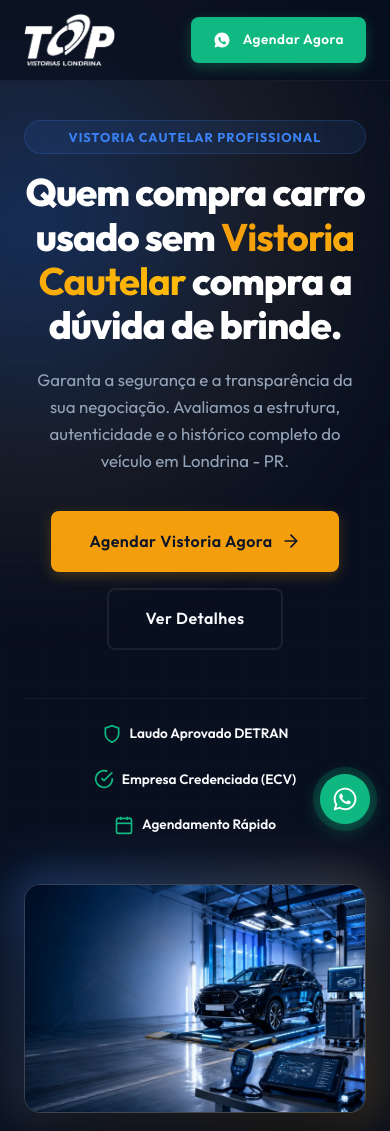
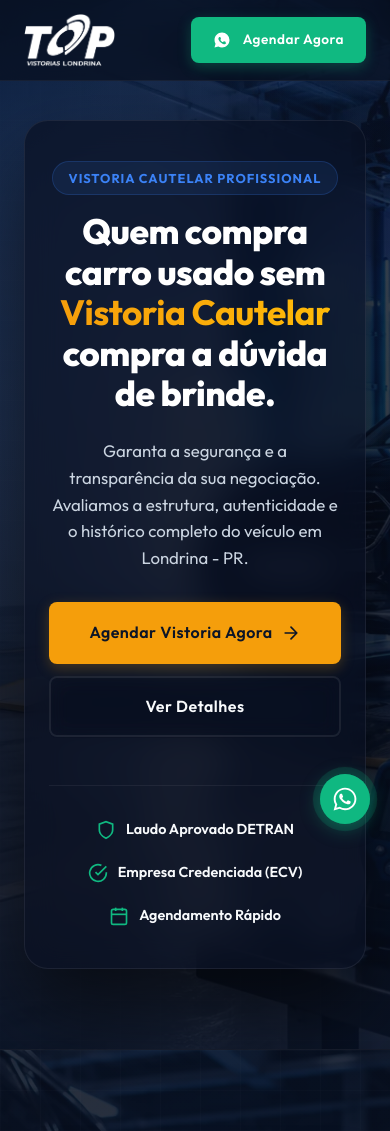
Before and after one commit to NetCidade-suporte/topvistoria, an Astro site: page / in a window 390 px wide. Shown: the top 1131 px of the page. Built offline with nearby package versions, Linux system fonts and the light colour scheme; Astro itself is replaced by a stand-in of ours.

Commit message:
feat: redesenha o Hero para layout full background com texto sobreposto, remove a Galeria de mosaico e aplica as fotos reais do cliente como fundo parallax nas seções

```diff
--- a/src/components/Beneficios.astro
+++ b/src/components/Beneficios.astro
@@ -121,10 +121,15 @@ const whatsappLink = `https://wa.me/${empresa_whatsapp}?text=Ol%C3%A1%21+Gostari
 
   /* Bloco de CTA inferior */
   .beneficios-cta {
-    max-width: 800px;
+    max-width: 900px;
     margin: 0 auto;
-    padding: 48px;
-    background: radial-gradient(circle at 100% 100%, rgba(59, 130, 246, 0.05) 0%, transparent 50%), var(--bg-card);
+    padding: 60px 48px;
+    background:
+      linear-gradient(rgba(8, 15, 31, 0.8) 0%, rgba(8, 15, 31, 0.88) 100%),
+      url('/assets/images/toplondrina-05.webp') no-repeat center center !important;
+    background-size: cover !important;
+    border: 1px solid rgba(255, 255, 255, 0.08) !important;
+    box-shadow: 0 30px 60px rgba(0, 0, 0, 0.4) !important;
   }
 
   .beneficios-cta h3 {
--- a/src/components/Estatisticas.astro
+++ b/src/components/Estatisticas.astro
@@ -58,8 +58,12 @@ const { empresa_nome } = siteData.configuracoes;
 <style>
   .estatisticas-section {
     position: relative;
-    padding: 80px 0;
-    background: linear-gradient(135deg, #0d172e 0%, #080f1f 100%);
+    padding: 100px 0;
+    background:
+      linear-gradient(rgba(8, 15, 31, 0.86) 0%, rgba(8, 15, 31, 0.9) 100%),
+      url('/assets/images/toplondrina-09.webp') no-repeat center center;
+    background-size: cover;
+    background-attachment: fixed;
     border-top: 1px solid rgba(255, 255, 255, 0.05);
     border-bottom: 1px solid rgba(255, 255, 255, 0.05);
     overflow: hidden;
--- a/src/components/FAQ.astro
+++ b/src/components/FAQ.astro
@@ -37,7 +37,11 @@ const { faq: lista_faq } = siteData;
   .faq-section {
     padding: 100px 0;
     position: relative;
-    background-color: var(--bg-secondary);
+    background:
+      linear-gradient(rgba(8, 15, 31, 0.88) 0%, rgba(8, 15, 31, 0.92) 100%),
+      url('/assets/images/toplondrina-06.webp') no-repeat center center;
+    background-size: cover;
+    background-attachment: fixed;
   }
 
   .section-header {
--- a/src/components/Header.astro
+++ b/src/components/Header.astro
@@ -19,7 +19,6 @@ const whatsappLink = `https://wa.me/${empresa_whatsapp}?text=Ol%C3%A1%21+Gostari
 
     <nav class="desktop-nav">
       <a href="#servicos" class="nav-link">Serviços</a>
-      <a href="#estrutura" class="nav-link">Estrutura</a>
       <a href="#beneficios" class="nav-link">Vantagens</a>
       <a href="#faq" class="nav-link">Dúvidas</a>
       <a href="#localizacao" class="nav-link">Contato</a>
--- a/src/components/Hero.astro
+++ b/src/components/Hero.astro
@@ -7,11 +7,10 @@ const whatsappLink = `https://wa.me/${empresa_whatsapp}?text=Ol%C3%A1%21+Gostari
 ---
 
 <section class="hero-section" id="home">
-  <!-- Efeito de brilho de fundo -->
-  <div class="hero-glow"></div>
+  <div class="hero-bg-overlay"></div>
 
-  <div class="container hero-container grid">
-    <div class="hero-content">
+  <div class="container hero-container">
+    <div class="hero-content-wrapper glass-card">
       <span class="badge-top">Vistoria Cautelar Profissional</span>
       <h1 class="hero-title" set:html={hero.titulo}></h1>
       <p class="hero-subtitle">{hero.subtitulo}</p>
@@ -52,65 +51,69 @@ const whatsappLink = `https://wa.me/${empresa_whatsapp}?text=Ol%C3%A1%21+Gostari
         </div>
       </div>
     </div>
-
-    <div class="hero-image-wrapper">
-      <div class="image-border-glow"></div>
-      <img
-        src="/assets/images/toplondrina-hero.webp"
-        alt="Vistoria Cautelar Profissional"
-        class="hero-img"
-        loading="eager"
-        width="600"
-        height="400"
-      />
-    </div>
   </div>
 </section>
 
 <style>
   .hero-section {
     position: relative;
-    padding: 160px 0 100px 0;
+    padding: 160px 0 120px 0;
+    min-height: 100vh;
+    display: flex;
+    align-items: center;
     overflow: hidden;
-    background-color: var(--bg-primary);
-    background-image:
-      radial-gradient(circle at 10% 20%, rgba(59, 130, 246, 0.08) 0%, transparent 40%),
-      linear-gradient(rgba(255, 255, 255, 0.005) 1px, transparent 1px),
-      linear-gradient(90deg, rgba(255, 255, 255, 0.005) 1px, transparent 1px);
-    background-size: 100% 100%, 40px 40px, 40px 40px;
+    background:
+      linear-gradient(rgba(8, 15, 31, 0.72) 0%, rgba(8, 15, 31, 0.85) 100%),
+      url('/assets/images/toplondrina-hero.webp') no-repeat center center;
+    background-size: cover;
+    background-attachment: fixed;
   }
 
-  .hero-glow {
+  .hero-bg-overlay {
     position: absolute;
-    top: -15%;
-    right: -10%;
-    width: 800px;
-    height: 800px;
-    background: radial-gradient(circle, rgba(59, 130, 246, 0.22) 0%, rgba(245, 158, 11, 0.06) 45%, transparent 70%);
+    top: 0;
+    left: 0;
+    width: 100%;
+    height: 100%;
+    background-image:
+      radial-gradient(circle at 10% 20%, rgba(59, 130, 246, 0.12) 0%, transparent 50%),
+      linear-gradient(rgba(255, 255, 255, 0.003) 1px, transparent 1px),
+      linear-gradient(90deg, rgba(255, 255, 255, 0.003) 1px, transparent 1px);
+    background-size: 100% 100%, 40px 40px, 40px 40px;
     z-index: 1;
     pointer-events: none;
-    filter: blur(40px);
   }
 
   .hero-container {
-    grid-template-columns: 1.2fr 0.8fr;
-    align-items: center;
     position: relative;
     z-index: 2;
+    display: flex;
+    justify-content: center;
+    align-items: center;
   }
 
-  .hero-content {
+  .hero-content-wrapper {
+    width: 100%;
+    max-width: 900px;
+    padding: 60px 48px;
     display: flex;
     flex-direction: column;
+    align-items: center;
+    text-align: center;
+    background: rgba(8, 15, 31, 0.65) !important;
+    border: 1px solid rgba(255, 255, 255, 0.07) !important;
+    border-radius: var(--radius-lg);
+    box-shadow: 0 40px 80px rgba(0, 0, 0, 0.6), inset 0 0 30px rgba(255, 255, 255, 0.01) !important;
   }
 
   .hero-title {
-    font-size: 3.2rem;
+    font-size: 3.6rem;
     font-weight: 800;
     color: var(--text-white);
     line-height: 1.15;
-    margin-bottom: 20px;
-    letter-spacing: -1px;
+    margin-bottom: 24px;
+    letter-spacing: -1.5px;
+    max-width: 800px;
   }
 
   .hero-title :global(strong) {
@@ -121,18 +124,19 @@ const whatsappLink = `https://wa.me/${empresa_whatsapp}?text=Ol%C3%A1%21+Gostari
   }
 
   .hero-subtitle {
-    font-size: 1.2rem;
-    color: var(--text-muted);
+    font-size: 1.25rem;
+    color: #cbd5e1;
     line-height: 1.6;
-    margin-bottom: 36px;
-    max-width: 620px;
+    margin-bottom: 40px;
+    max-width: 700px;
   }
 
   .hero-actions {
     display: flex;
-    gap: 16px;
+    gap: 20px;
     margin-bottom: 48px;
     flex-wrap: wrap;
+    justify-content: center;
   }
 
   .hero-btn {
@@ -143,19 +147,27 @@ const whatsappLink = `https://wa.me/${empresa_whatsapp}?text=Ol%C3%A1%21+Gostari
   /* Trust Badges */
   .trust-badges {
     display: flex;
-    gap: 24px;
+    gap: 32px;
     flex-wrap: wrap;
-    border-top: 1px solid rgba(255, 255, 255, 0.05);
-    padding-top: 24px;
+    justify-content: center;
+    border-top: 1px solid rgba(255, 255, 255, 0.06);
+    padding-top: 32px;
+    width: 100%;
   }
 
   .badge-item {
     display: flex;
     align-items: center;
-    gap: 8px;
-    font-size: 0.85rem;
+    gap: 10px;
+    font-size: 0.9rem;
     font-weight: 600;
     color: var(--text-main);
+    transition: all 0.3s ease;
+  }
+
+  .badge-item:hover {
+    transform: translateY(-2px);
+    color: var(--color-accent-yellow);
   }
 
   .badge-icon {
@@ -163,86 +175,41 @@ const whatsappLink = `https://wa.me/${empresa_whatsapp}?text=Ol%C3%A1%21+Gostari
     flex-shrink: 0;
   }
 
-  /* Imagem lateral com efeito de brilho */
-  .hero-image-wrapper {
-    position: relative;
-    width: 100%;
-    display: flex;
-    justify-content: center;
-  }
-
-  .hero-img {
-    border-radius: var(--radius-md);
-    box-shadow: 0 30px 60px rgba(0, 0, 0, 0.6), 0 0 40px rgba(59, 130, 246, 0.15);
-    border: 1px solid rgba(255, 255, 255, 0.12);
-    z-index: 2;
-    transform: perspective(1200px) rotateY(-8deg) rotateX(4deg) scale(0.98);
-    transition: all 0.6s cubic-bezier(0.16, 1, 0.3, 1);
-  }
-
-  .hero-image-wrapper:hover .hero-img {
-    transform: perspective(1200px) rotateY(0deg) rotateX(0deg) scale(1.03);
-    border-color: rgba(255, 255, 255, 0.2);
-    box-shadow: 0 40px 80px rgba(0, 0, 0, 0.7), 0 0 50px rgba(59, 130, 246, 0.25);
-  }
-
-  .image-border-glow {
-    position: absolute;
-    top: -15px;
-    left: -15px;
-    right: -15px;
-    bottom: -15px;
-    background: linear-gradient(135deg, var(--color-secondary), var(--color-accent-yellow));
-    border-radius: calc(var(--radius-md) + 15px);
-    z-index: 1;
-    opacity: 0.3;
-    filter: blur(25px);
-    transition: all 0.6s cubic-bezier(0.16, 1, 0.3, 1);
-  }
-
-  .hero-image-wrapper:hover .image-border-glow {
-    opacity: 0.55;
-    filter: blur(35px);
-  }
-
   /* Responsividade */
-  @media (max-width: 992px) {
-    .hero-container {
-      grid-template-columns: 1fr;
-      text-align: center;
-      gap: 48px;
+  @media (max-width: 768px) {
+    .hero-section {
+      padding: 120px 0 80px 0;
+      background-attachment: scroll; /* Desativa parallax em mobile para melhor performance */
     }
 
-    .hero-section {
-      padding: 120px 0 60px 0;
+    .hero-content-wrapper {
+      padding: 40px 24px;
     }
 
     .hero-title {
-      font-size: 2.4rem;
+      font-size: 2.2rem;
+      letter-spacing: -0.5px;
     }
 
     .hero-subtitle {
       font-size: 1.05rem;
-      margin-left: auto;
-      margin-right: auto;
+      margin-bottom: 30px;
     }
 
     .hero-actions {
-      justify-content: center;
+      flex-direction: column;
+      gap: 12px;
+      width: 100%;
+    }
+
+    .hero-btn {
+      width: 100%;
     }
 
     .trust-badges {
-      justify-content: center;
-    }
-
-    .hero-img {
-      transform: none;
-      max-width: 100%;
-      height: auto;
-    }
-
-    .hero-image-wrapper:hover .hero-img {
-      transform: none;
+      gap: 20px;
+      flex-direction: column;
+      align-items: center;
     }
   }
 </style>
--- a/src/components/Localizacao.astro
+++ b/src/components/Localizacao.astro
@@ -76,7 +76,12 @@ const whatsappLink = `https://wa.me/${configuracoes.empresa_whatsapp}?text=Ol%C3
   .localizacao-section {
     padding: 100px 0;
     position: relative;
-    background-color: var(--bg-primary);
+    background:
+      linear-gradient(rgba(8, 15, 31, 0.88) 0%, rgba(8, 15, 31, 0.93) 100%),
+      url('/assets/images/toplondrina-07.webp') no-repeat center center;
+    background-size: cover;
+    background-attachment: fixed;
+    border-top: 1px solid rgba(255, 255, 255, 0.05);
   }
 
   .localizacao-container {
--- a/src/pages/index.astro
+++ b/src/pages/index.astro
@@ -8,7 +8,6 @@ import Estatisticas from '../components/Estatisticas.astro';
 import FAQ from '../components/FAQ.astro';
 import Localizacao from '../components/Localizacao.astro';
 import Footer from '../components/Footer.astro';
-import Galeria from '../components/Galeria.astro';
 ---
 
 <Layout>
@@ -26,9 +25,6 @@ import Galeria from '../components/Galeria.astro';
     <!-- Detalhamento da Vistoria Cautelar -->
     <ServicosDet />
 
-    <!-- Infraestrutura / Galeria da Unidade -->
-    <Galeria />
-
     <!-- Vantagens e Benefícios -->
     <Beneficios />
 
```
